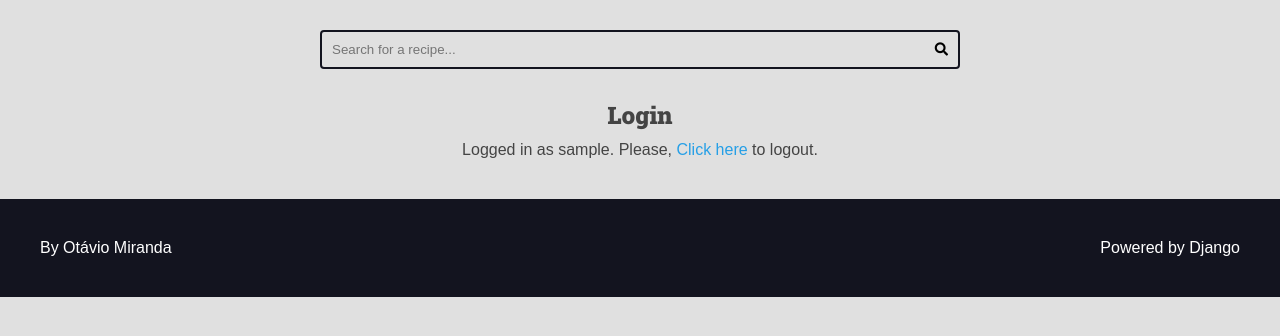
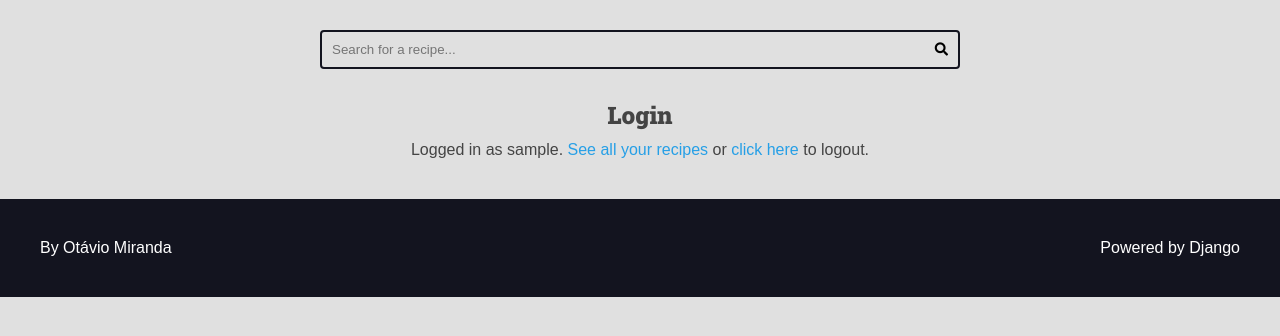
Before and after one commit to rodfarah/complete_django_course, a Django app: page /authors/login/ in a window 1280 px wide. Shown: the part 113-449 px from the top of the page. Run offline with Django 5.2, Linux system fonts and the light colour scheme; the visitor is signed in with stand-in values (Sample User, id 1).

Commit message:
Improves user recipe form and dashboard

```diff
--- a/authors/templates/authors/partials/login_message.html
+++ b/authors/templates/authors/partials/login_message.html
@@ -1,12 +1,14 @@
 {% if request.user.is_authenticated %}
     <div class="login-message">
         Logged in as {{ request.user.username }}.
-        Please,
+        {% if not request.get_full_path == '/authors/dashboard/' %}
+        <a href="{% url 'authors:dashboard' %}">See all your recipes </a> or
+        {% endif %}
         <form class="inline-form" action="{% url 'authors:logout' %}" method="POST" >
             {% csrf_token %}
             <input type="hidden" name="username" value="{{ request.user.username }}">
             <button class="plaintext-button" type='submit'>
-            Click here
+            click here
             </button>
         </form> to logout.
         </div>
--- a/base_static/global/css/style.css
+++ b/base_static/global/css/style.css
@@ -56,6 +56,15 @@ h4,
 h5,
 h6 {
   font-family: var(--font-headings);
+}
+
+img {
+  max-width: 100%;
+}
+
+a {
+  color: var(--color-primary);
+  text-decoration: none;
 }
 .container {
   max-width: 144rem;
--- a/base_templates/global/partials/form.html
+++ b/base_templates/global/partials/form.html
@@ -13,6 +13,12 @@
 
                     {{ field.errors }}
                 </div>
+                {% if field.name == "cover" and field.value.url %}
+                    <div class="span-2">
+                        <img src="{{ field.value.url }}" alt="Cover for {{ field.name }}">
+                    </div>
+
+                {% endif %}
             {% endfor %}
         </div>
         {% if forms.errors %}
```
Also changed, not shown: authors/forms/recipe_form.py (+24 -0 lines).
